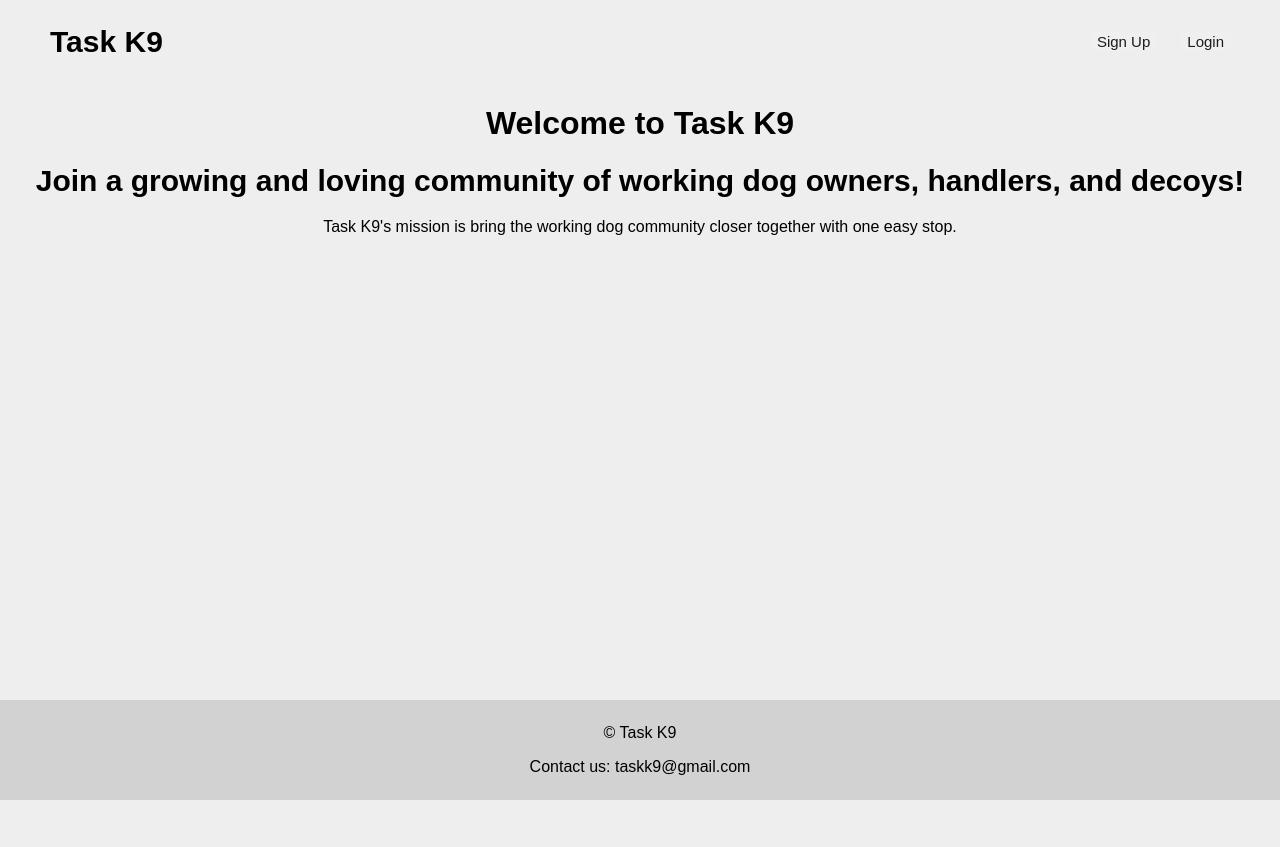
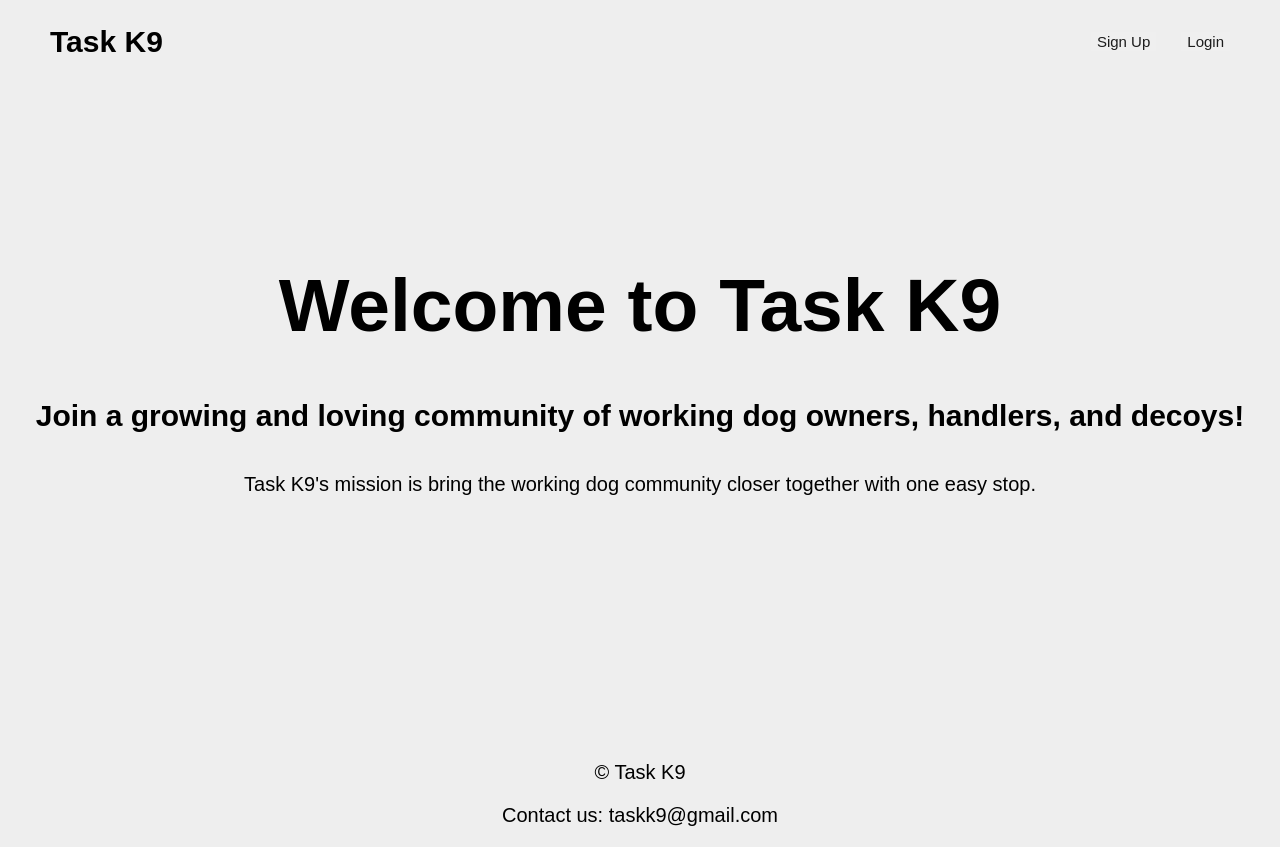
Before and after one commit to Zach-Jordan/taskk9_react, a React (Create React App) app: page / in a window 1280 px wide. Before the commit the page ends 800 px from the top, so only its background shows below. Built offline with nearby package versions, Linux system fonts and the light colour scheme.

Commit message:
this commit is styling the landing page of the site

```diff
--- a/src/styles/App.css
+++ b/src/styles/App.css
@@ -28,7 +28,6 @@ footer {
     bottom: 0;
     width: 100%;
     height: 100px;
-    background-color: rgb(210, 210, 210);
     display: flex;
     justify-content: center;
     align-items: center;
--- /dev/null
+++ b/src/styles/welcome.css
@@ -0,0 +1,15 @@
+.welcome {
+    display: flex;
+    flex-direction: column;
+    align-items: center;
+    justify-content: center;
+    height: 70vh; /* Use full viewport height */
+}
+
+h1 {
+    font-size: 75px;
+}
+
+p {
+    font-size: 20px;
+}
--- a/src/welcome.js
+++ b/src/welcome.js
@@ -1,10 +1,12 @@
+import './styles/welcome.css';
+
 function Welcome() {
     return(
-        <>
-        <h1>Welcome to Task K9</h1>
-        <h2>Join a growing and loving community of working dog owners, handlers, and decoys!</h2>
-        <p>Task K9's mission is bring the working dog community closer together with one easy stop.</p>
-        </>
+        <div className='welcome'>
+            <h1>Welcome to Task K9</h1>
+            <h2>Join a growing and loving community of working dog owners, handlers, and decoys!</h2>
+            <p>Task K9's mission is bring the working dog community closer together with one easy stop.</p>
+        </div>
     );
 }
 
```
